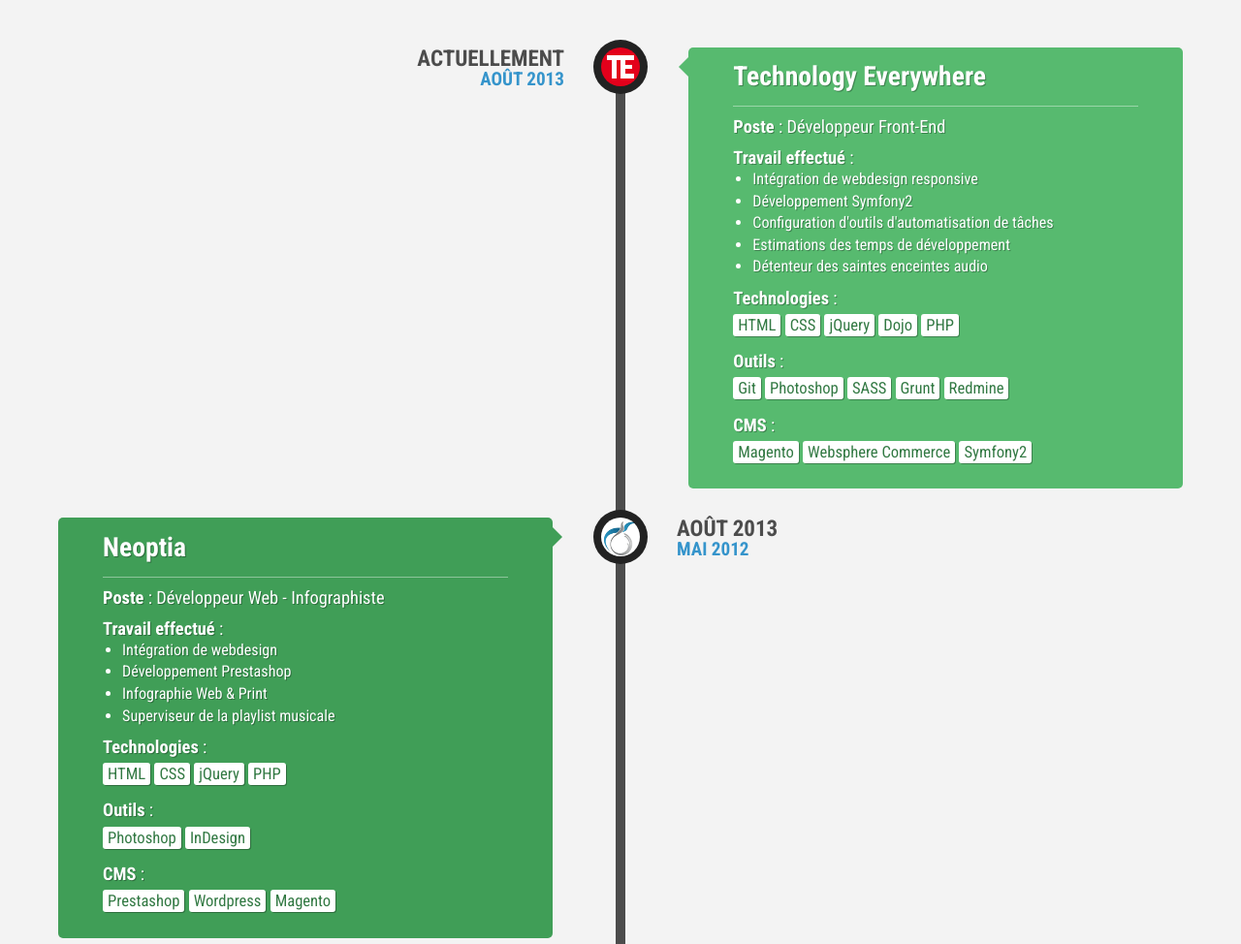
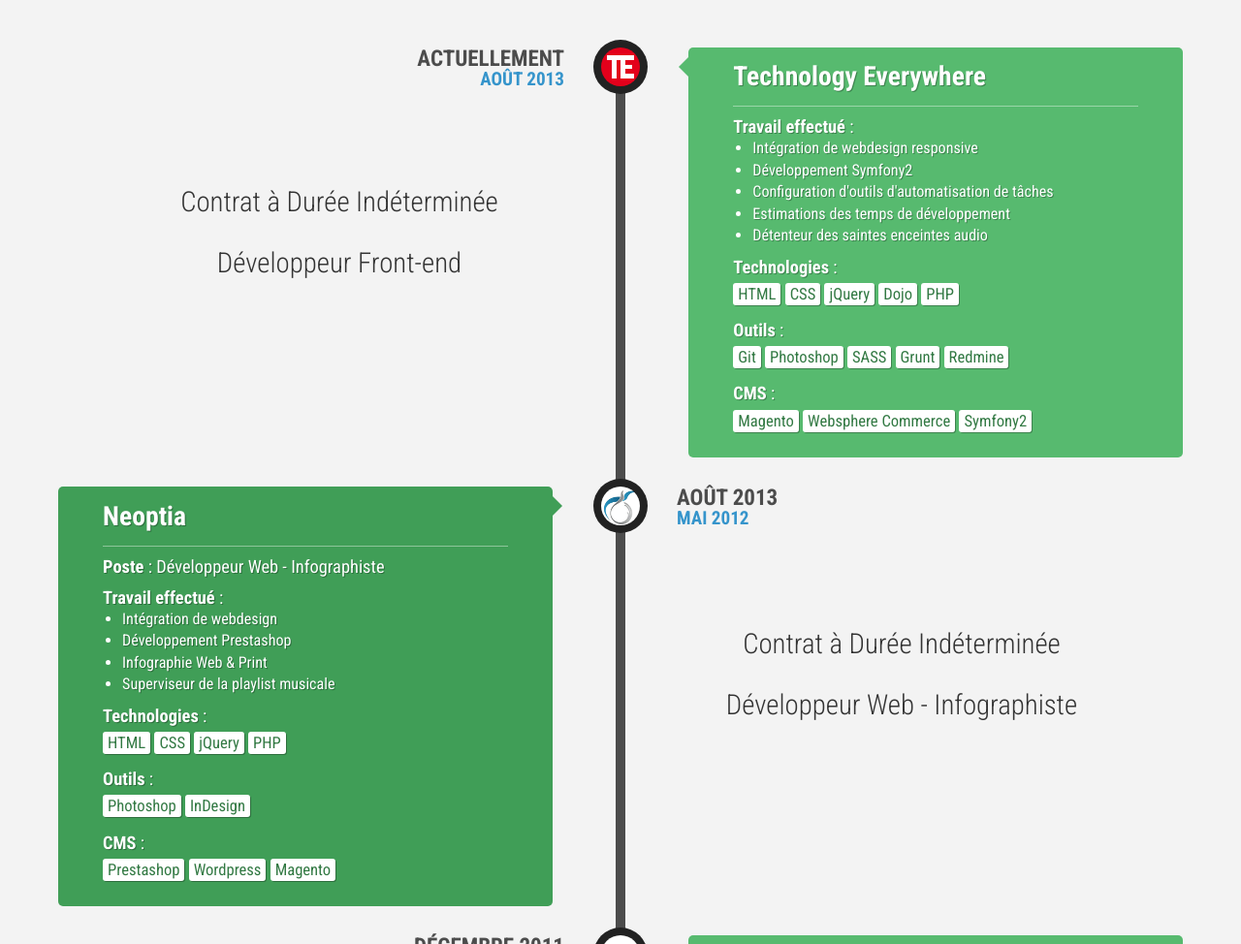
Before and after one commit to Linkw3b/linkw3b, a website: page app/experiences.html in a window 1280 px wide. Shown: the part 420-1394 px from the top of the page at 97% size. Drawn offline with Linux system fonts and the light colour scheme.

Commit message:
Tmtitle added

```diff
--- a/app/experiences.html
+++ b/app/experiences.html
@@ -43,10 +43,13 @@
                 <ul class="tmtimeline">
                     <li>
                         <time class="tmtime"><span>Actuellement</span> <span>Août 2013</span></time>
+                        <div class="tmtitle">
+                            <p>Contrat à Durée Indéterminée</p>
+                            <p>Développeur Front-end</p>
+                        </div>
                         <a href="http://www.technology-everywhere.fr/" title="Site de Technology Everywhere" target="_blank" class="tmicon icon-te"></a>
                         <div class="tmlabel">
                             <h2><a href="http://www.technology-everywhere.fr/" title="Site de Technology Everywhere" target="_blank">Technology Everywhere</a></h2>
-                            <p><span class="tmsection">Poste</span> : Développeur Front-End</p>
                             <p><span class="tmsection">Travail effectué</span> :</p>
                             <ul>
                                 <li>Intégration de webdesign responsive</li>
@@ -63,6 +66,10 @@
                     <li>
                         <time class="tmtime"><span>Août 2013</span> <span>Mai 2012</span></time>
                         <a href="http://www.neoptia.com/" title="Site de Neoptia" target="_blank" class="tmicon icon-neoptia"></a>
+                        <div class="tmtitle">
+                            <p>Contrat à Durée Indéterminée</p>
+                            <p>Développeur Web - Infographiste</p>
+                        </div>
                         <div class="tmlabel">
                             <h2><a href="http://www.neoptia.com/" title="Site de Neoptia" target="_blank">Neoptia</a></h2>
                             <p><span class="tmsection">Poste</span> : Développeur Web - Infographiste</p>
--- a/app/styles/page/_experiences.scss
+++ b/app/styles/page/_experiences.scss
@@ -60,6 +60,15 @@
 }
 
 /* Right content */
+.tmtimeline > li .tmtitle {
+    position: absolute;
+    top: 25%;
+    width: 50%;
+    float: left;
+
+    text-align: center;
+    font-size: 150%;
+}
 .tmtimeline > li .tmlabel {
     margin: 0 0 30px 0;
     width: 37.5%;
@@ -153,6 +162,10 @@
         & span {
             text-align: left;
         }
+    }
+
+    .tmtitle {
+        right: 0;
     }
 
     .tmlabel {
```
Also changed, not shown: app/styles/experiences.css.
